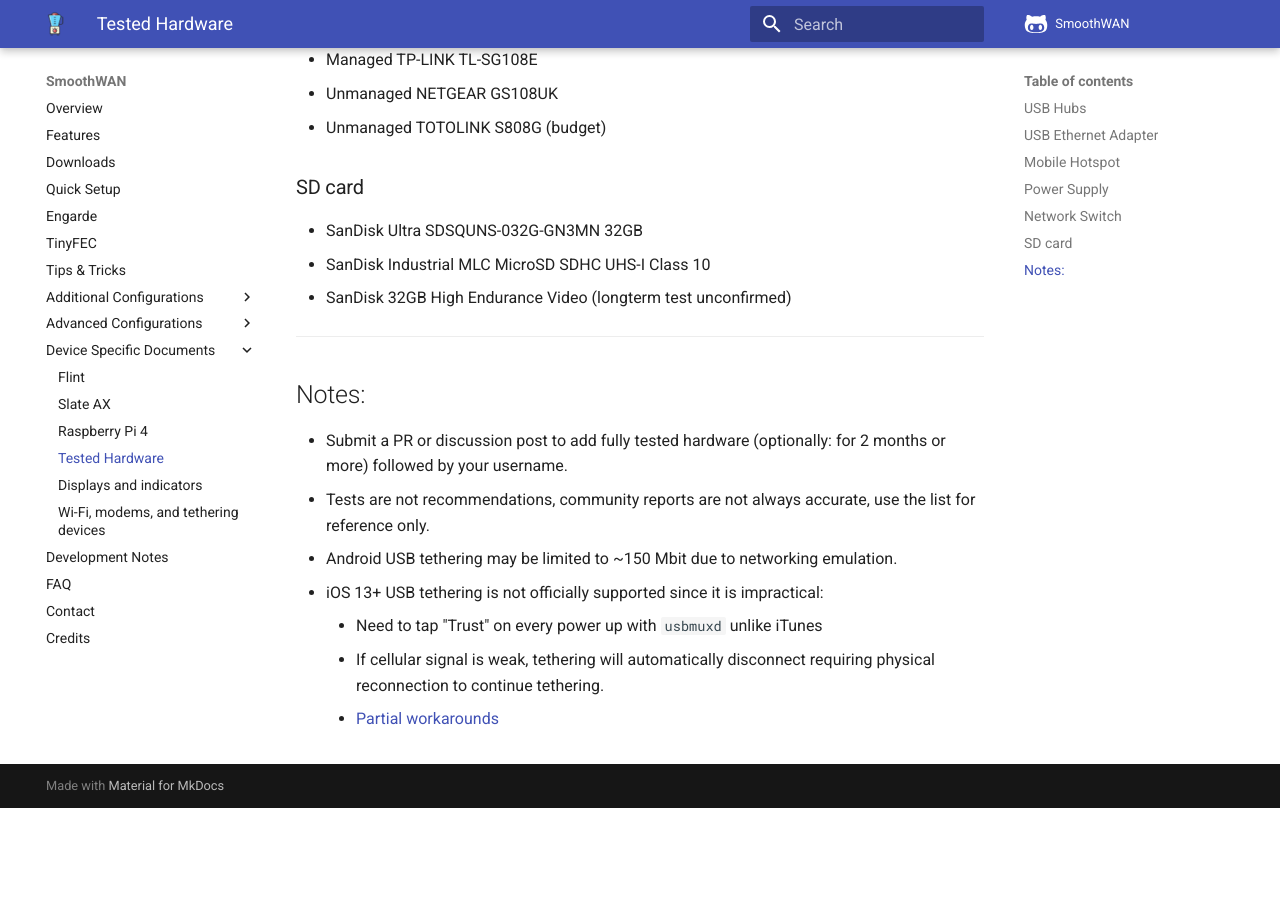
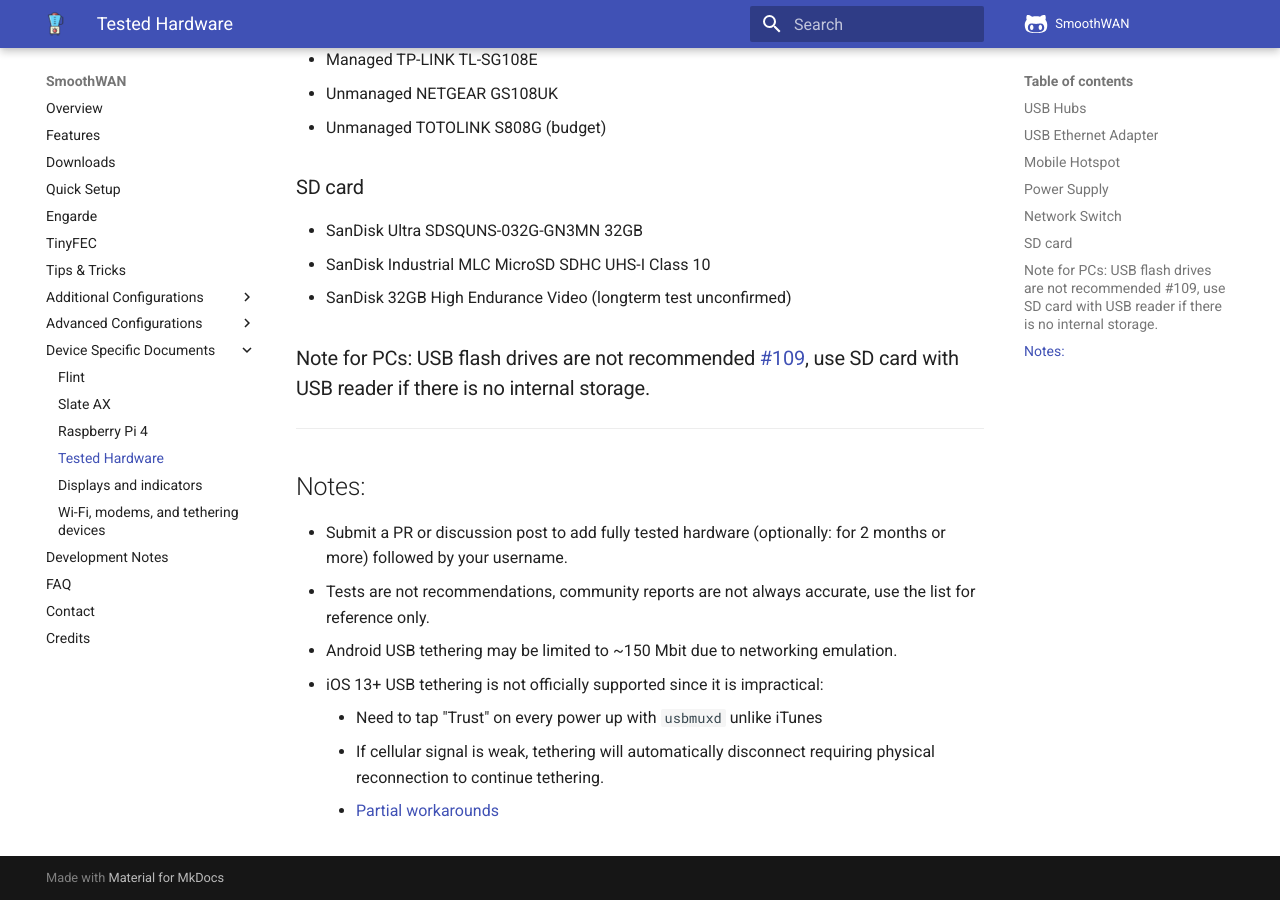
Before and after one commit to SmoothWAN/SmoothWAN-docs, an MkDocs documentation site: the page built from docs/tsthw.md, in a window 1280 px wide and 900 px high, scrolled down 903 px. Built offline with MkDocs 1.6.1 and Material for MkDocs 9.7.7, drawn with Linux system fonts in a browser that asks for light colours; comment, search, counter and statistics services are not loaded; before the commit the page ends 1711 px from its top, so only the background shows below that.

Commit message:
Add USB note tsthw.md

```diff
--- a/docs/tsthw.md
+++ b/docs/tsthw.md
@@ -30,6 +30,8 @@
 * SanDisk Industrial MLC MicroSD SDHC UHS-I Class 10
 * SanDisk 32GB High Endurance Video (longterm test unconfirmed)
 
+### Note for PCs: USB flash drives are not recommended [#109](https://github.com/SmoothWAN/SmoothWAN/discussions/109), use SD card with USB reader if there is no internal storage.
+
 ***
 
 ## Notes:
```
